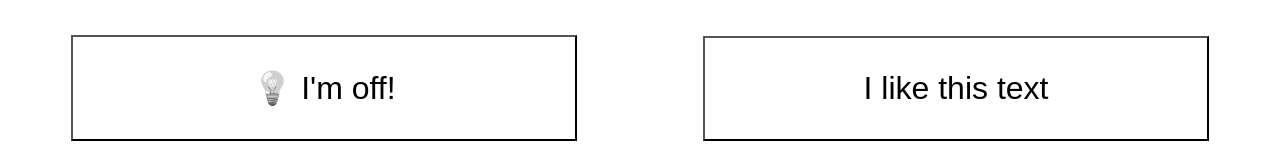
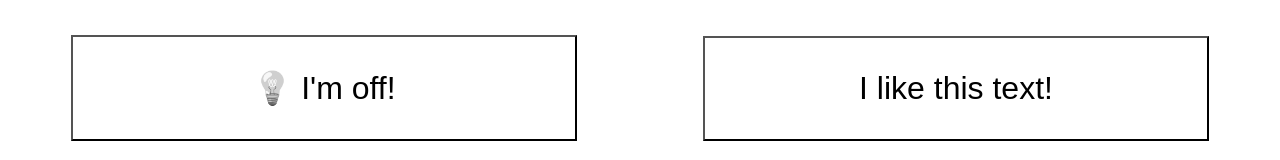
Before and after one commit to oddporson/fancy-buttons, a React (Create React App) app: page / in a window 1280 px wide. Shown: the part 545-705 px from the top of the page. Built offline with nearby package versions, Linux system fonts and the light colour scheme.

Commit message:
fixed text space

```diff
--- a/src/components/TextRepeaterButton.js
+++ b/src/components/TextRepeaterButton.js
@@ -10,7 +10,7 @@ function TextRepeaterButton() {
 
   const textArray =[];
   for (let i=0; i<repetitions; i++) {
-    textArray.push(<span key={i}>I like this text</span>)
+    textArray.push(<span key={i}>I like this text! </span>)
   }
 
   return (
```
